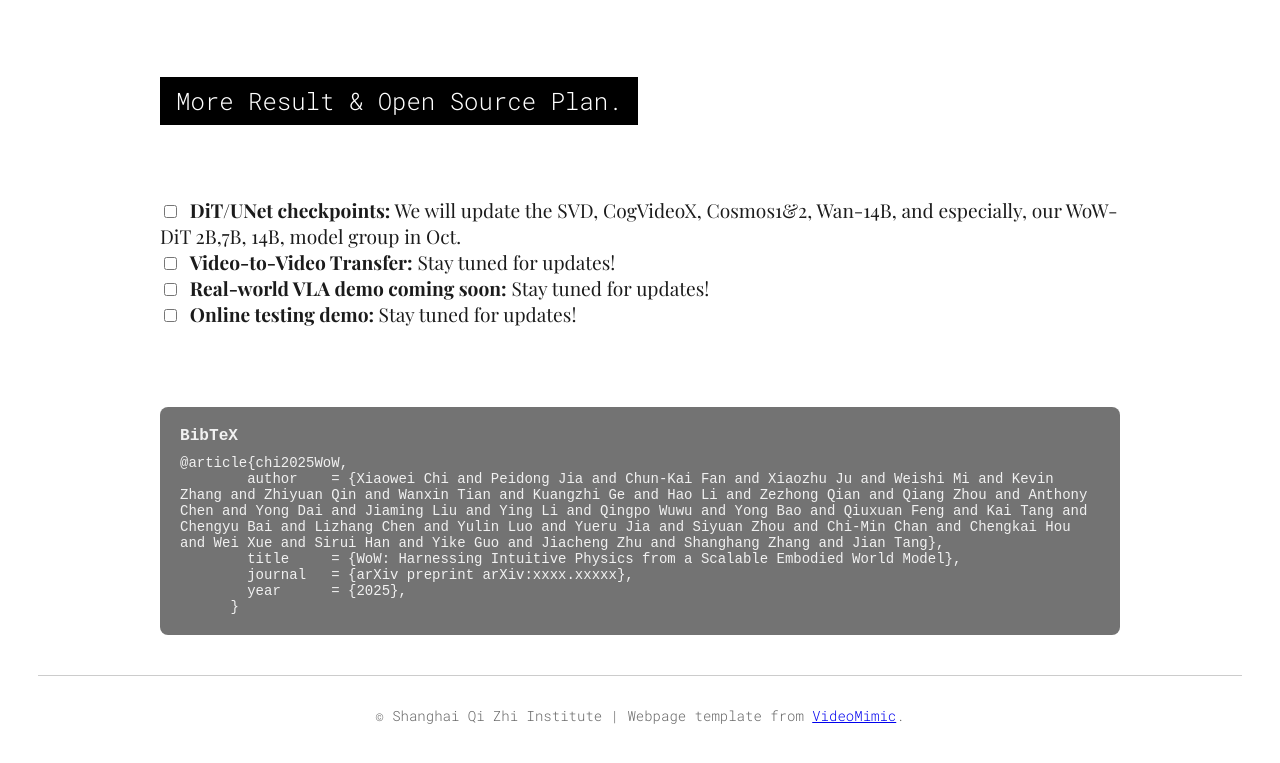
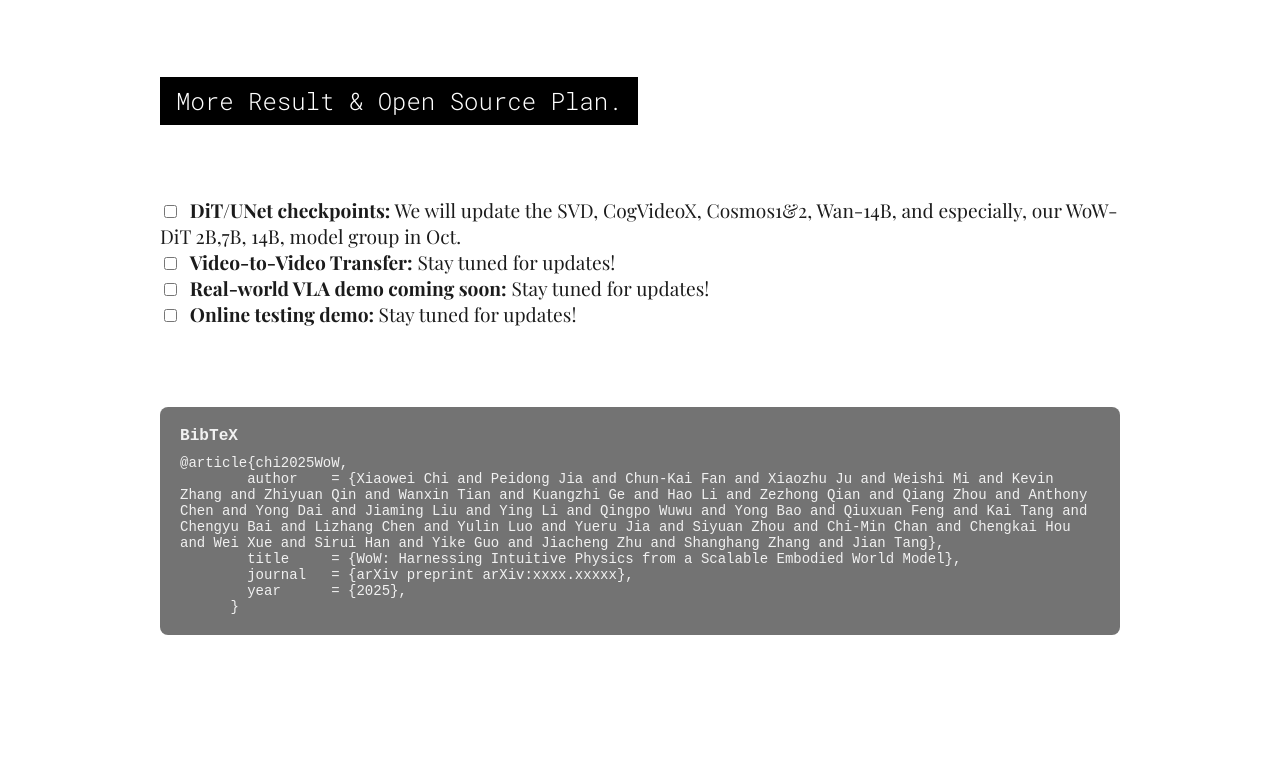
Before and after one commit to wow-world-model/wow-world-model.github.io, a plain HTML site: page index.html in a window 1280 px wide. Shown: the part 5052-5815 px from the top of the page. After the commit the page ends 5715 px from the top, so only its background shows below. Drawn offline with nearby package versions, Linux system fonts and the light colour scheme.

Commit message:
Update index.html

```diff
--- a/index.html
+++ b/index.html
@@ -316,10 +316,6 @@
     </div>
   </div>
 
-  <div class="footer">
-     © Shanghai Qi Zhi Institute | Webpage template from <a href="https://www.videomimic.net/">VideoMimic</a>.
-  </div>
-
   <!-- JavaScript for Video Gallery Navigation -->
   <script>
     document.addEventListener('DOMContentLoaded', function() {
```
